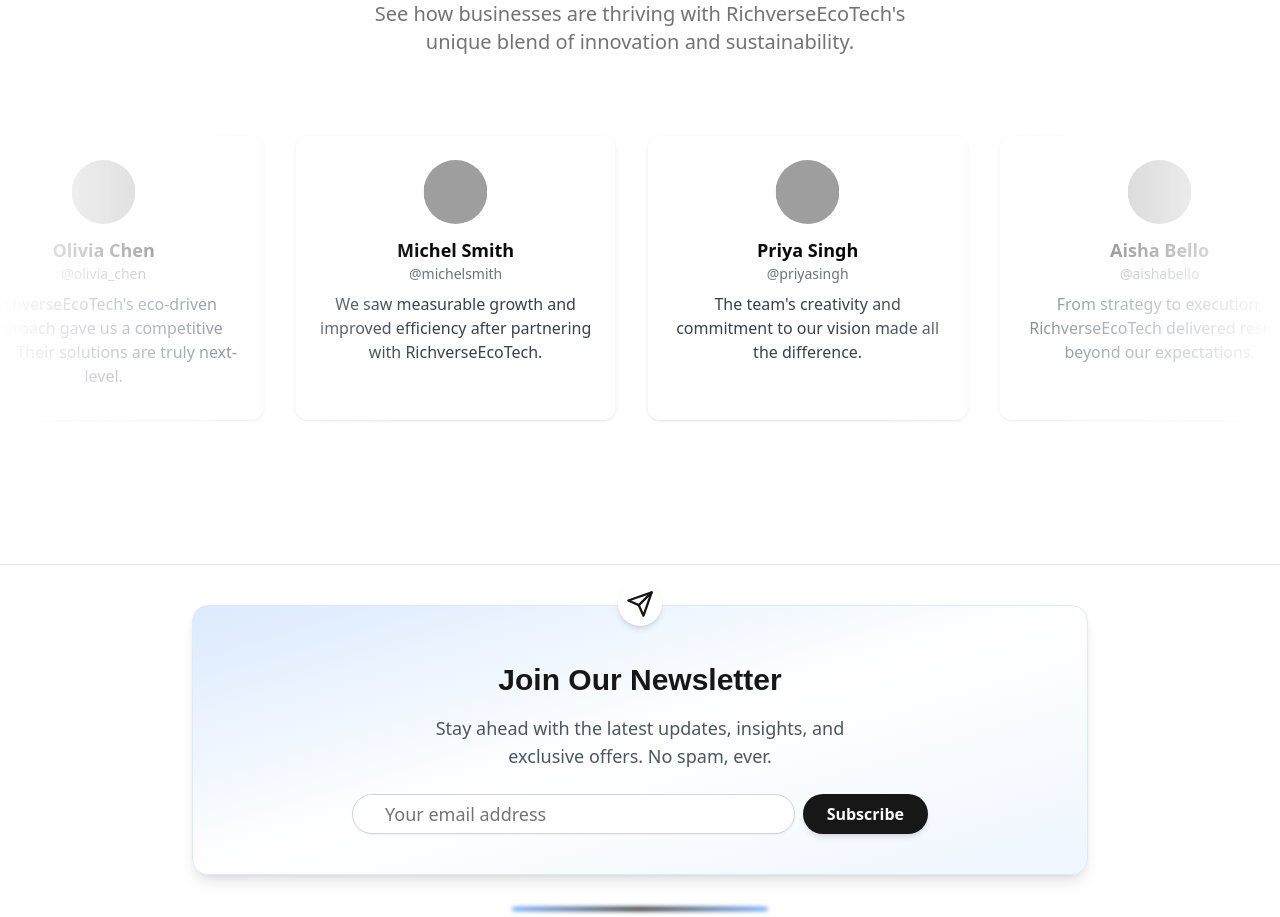
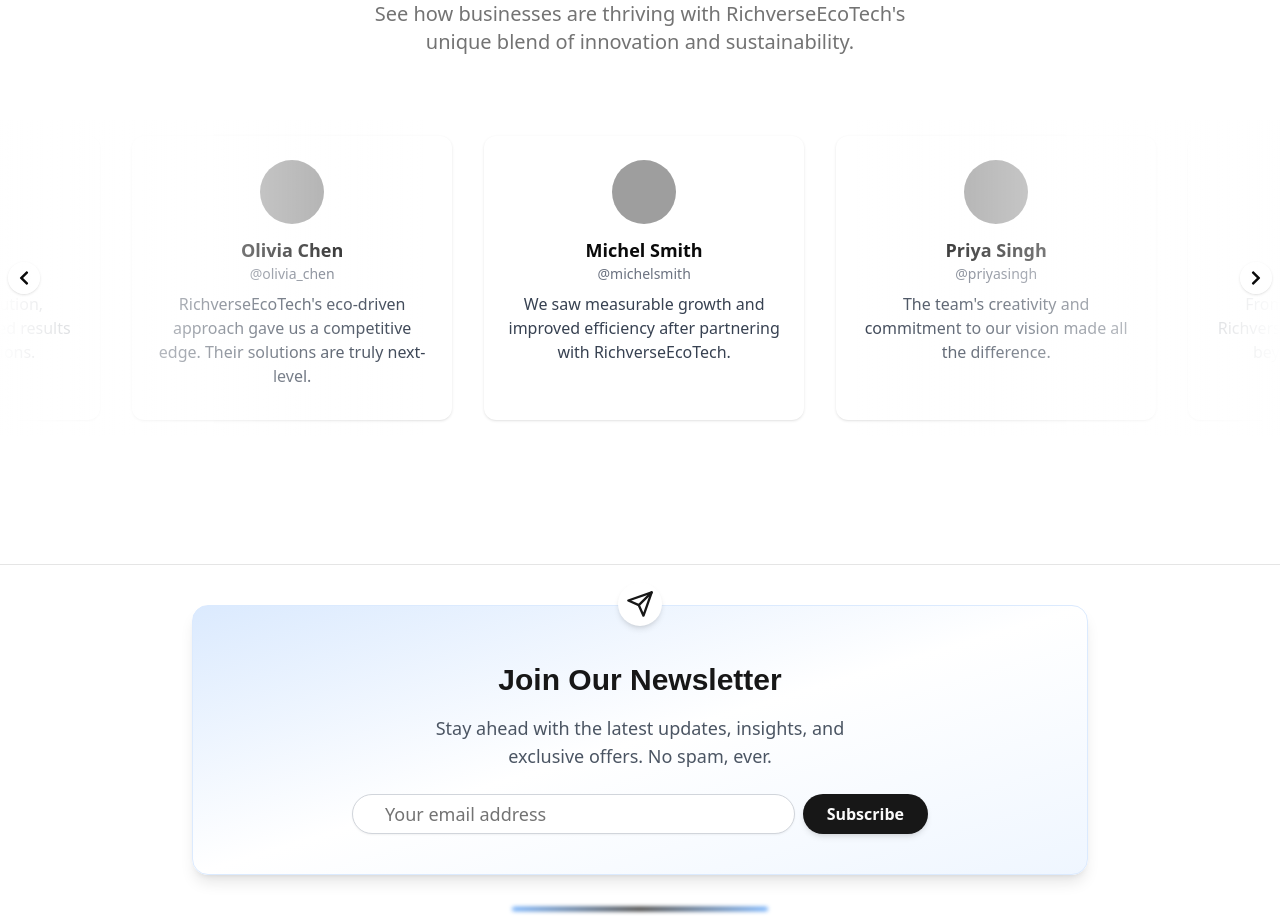
Before and after one commit to richmondazadze/richverseecotech, a React (Vite) app: page / in a window 1280 px wide. Shown: the part 3900-4817 px from the top of the page. Built offline with nearby package versions, Linux system fonts and the light colour scheme; grey boxes are pictures that could not be loaded.

Commit message:
testimonial arrows

```diff
--- a/package.json
+++ b/package.json
@@ -43,6 +43,7 @@
     "react-dom": "^18.3.1",
     "react-helmet-async": "^2.0.5",
     "react-hot-toast": "^2.5.2",
+    "react-icons": "^5.5.0",
     "react-intersection-observer": "^9.16.0",
     "react-router-dom": "^6.22.3",
     "resend": "^4.5.1",
--- a/src/components/ui/testimonials-section.tsx
+++ b/src/components/ui/testimonials-section.tsx
@@ -1,6 +1,7 @@
-import React from "react";
+import React, { useRef, useState } from "react";
 import { cn } from "../../lib/utils"
 import { TestimonialCard, TestimonialAuthor } from "./testimonial-card"
+import { FaChevronLeft, FaChevronRight } from "react-icons/fa";
 
 interface TestimonialsSectionProps {
   title: string
@@ -19,6 +20,25 @@
   testimonials,
   className
 }: TestimonialsSectionProps) {
+  const scrollRef = useRef<HTMLDivElement>(null);
+  const [isPaused, setIsPaused] = useState(false);
+  let pauseTimeout: NodeJS.Timeout;
+
+  // Scroll by one card width
+  const scrollByCard = (direction: "left" | "right") => {
+    if (!scrollRef.current) return;
+    setIsPaused(true);
+    const card = scrollRef.current.querySelector("div > div"); // first card
+    const cardWidth = card ? (card as HTMLElement).offsetWidth : 300;
+    scrollRef.current.scrollBy({
+      left: direction === "left" ? -cardWidth : cardWidth,
+      behavior: "smooth"
+    });
+    // Resume marquee after 5 seconds
+    clearTimeout(pauseTimeout);
+    pauseTimeout = setTimeout(() => setIsPaused(false), 5000);
+  };
+
   return (
     <section className={cn(
       "bg-background text-foreground",
@@ -36,8 +56,31 @@
         </div>
 
         <div className="relative flex w-full flex-col items-center justify-center overflow-hidden">
-          <div className="group flex overflow-hidden p-2 [--gap:1rem] [gap:var(--gap)] flex-row [--duration:40s]">
-            <div className="flex shrink-0 justify-around [gap:var(--gap)] animate-marquee flex-row group-hover:[animation-play-state:running]">
+          {/* Left Button */}
+          <button
+            className="absolute left-2 top-1/2 z-20 -translate-y-1/2 bg-white/80 rounded-full p-2 shadow hover:bg-blue-100 transition"
+            onClick={() => scrollByCard("left")}
+            aria-label="Scroll testimonials left"
+            type="button"
+          >
+            <FaChevronLeft />
+          </button>
+          {/* Right Button */}
+          <button
+            className="absolute right-2 top-1/2 z-20 -translate-y-1/2 bg-white/80 rounded-full p-2 shadow hover:bg-blue-100 transition"
+            onClick={() => scrollByCard("right")}
+            aria-label="Scroll testimonials right"
+            type="button"
+          >
+            <FaChevronRight />
+          </button>
+          {/* Marquee/scrollable container */}
+          <div
+            ref={scrollRef}
+            className={`group flex overflow-x-auto no-scrollbar p-2 [--gap:1rem] [gap:var(--gap)] flex-row transition-all duration-500 ${isPaused ? "" : "animate-marquee"}`}
+            style={{ scrollBehavior: "smooth" }}
+          >
+            <div className="flex shrink-0 justify-around [gap:var(--gap)] flex-row">
               {[...Array(4)].map((_, setIndex) => (
                 testimonials.map((testimonial, i) => (
                   <TestimonialCard
```
Also changed, not shown: 1 other file (tests, documents, lock files or other folders).
